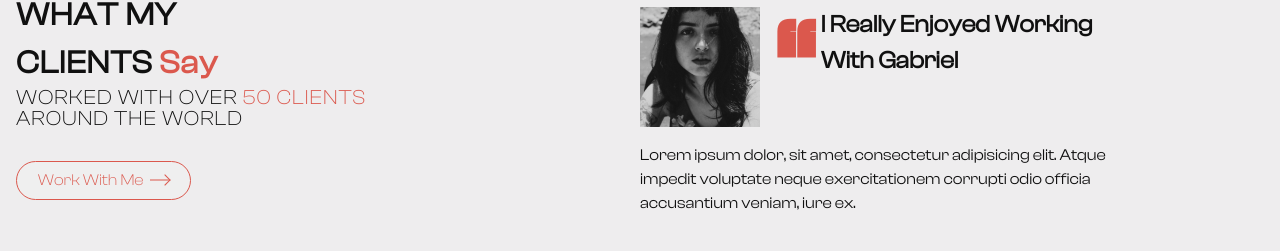
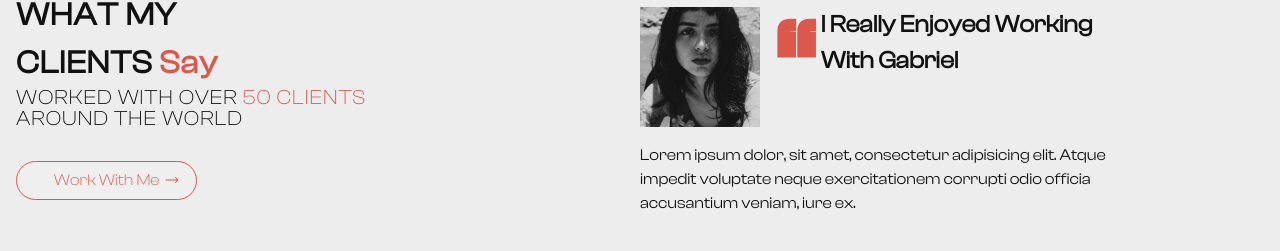
Before and after one commit to Foparty/photography, a React (Vite) app: page / in a window 1280 px wide. Shown: the part 4029-4280 px from the top of the page. Built offline with nearby package versions, Linux system fonts and the light colour scheme.

Commit message:
buttonempty arrow

```diff
--- a/src/components/ButtonEmpty/ButtonEmpty.jsx
+++ b/src/components/ButtonEmpty/ButtonEmpty.jsx
@@ -1,14 +1,16 @@
 import React from 'react';
 import styles from './ButtonEmpty.module.css';
+import { HiArrowLongRight } from 'react-icons/hi2';
 
 const ButtonEmpty = ({ text }) => {
   return (
     <button className={styles.button}>
       <span>{text}</span>
-      <div className={styles.arrowcontainer}>
-        <div className={styles.arrowline}></div>
-        <div className={styles.arrow}></div>
-      </div>
+      {/* <div className={styles.arrowcontainer}> */}
+      <HiArrowLongRight />
+      {/* <div className={styles.arrowline}></div>
+        <div className={styles.arrow}></div> */}
+      {/* </div> */}
     </button>
   );
 };
--- a/src/components/ButtonEmpty/ButtonEmpty.module.css
+++ b/src/components/ButtonEmpty/ButtonEmpty.module.css
@@ -1,17 +1,25 @@
 .button {
   margin: 2rem 0;
-  padding: 0.4rem 1.3rem;
+  padding: 0.4rem 2.3rem;
   display: flex;
   align-items: center;
-  gap: 0.4rem;
+  /* gap: 0.5rem; */
   font-family: var(--ff-light);
   color: var(--clr-primary);
   border: 1px solid var(--clr-primary);
   border-radius: 1.5rem;
+  position: relative;
 }
 .button:hover {
   background-color: var(--clr-primary);
   color: var(--clr-light);
+}
+
+.button svg {
+  position: absolute;
+  top: 50%;
+  right: 1rem;
+  transform: translateY(-50%);
 }
 
 .arrowcontainer {
```
